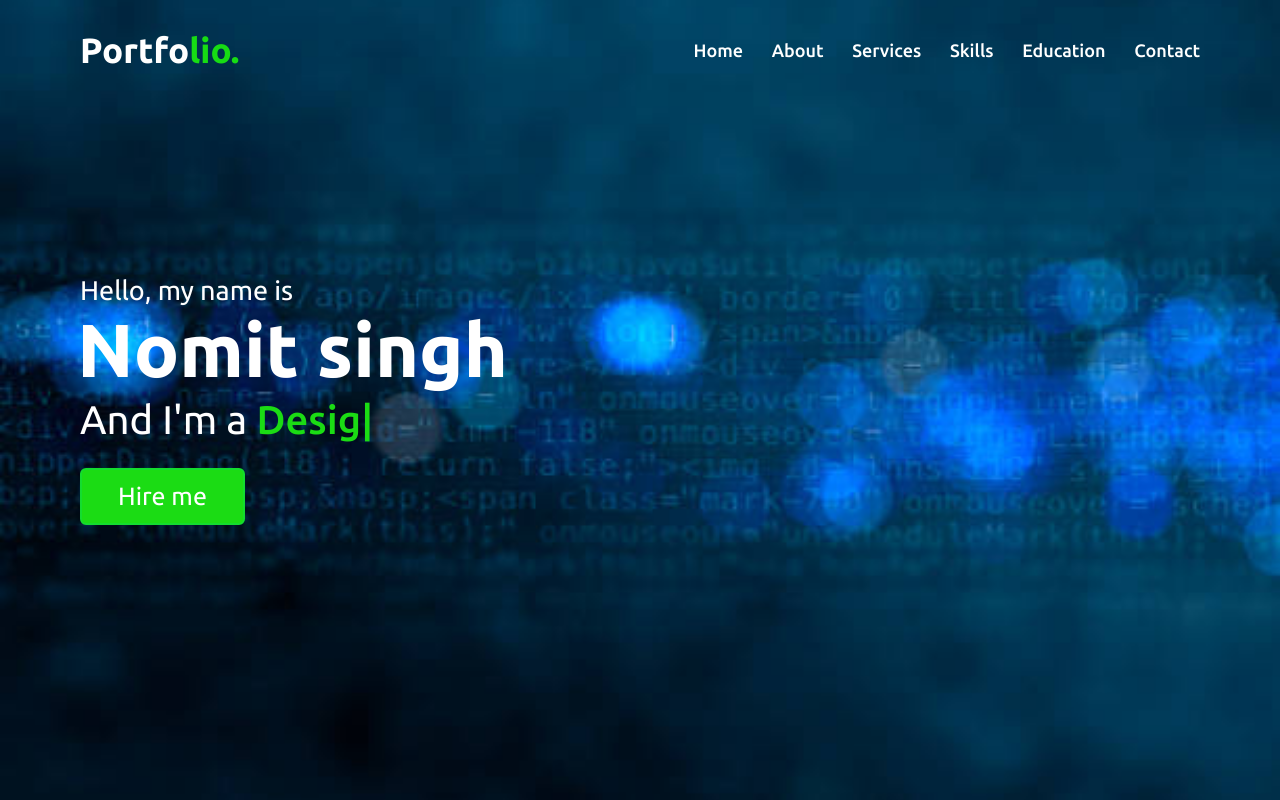
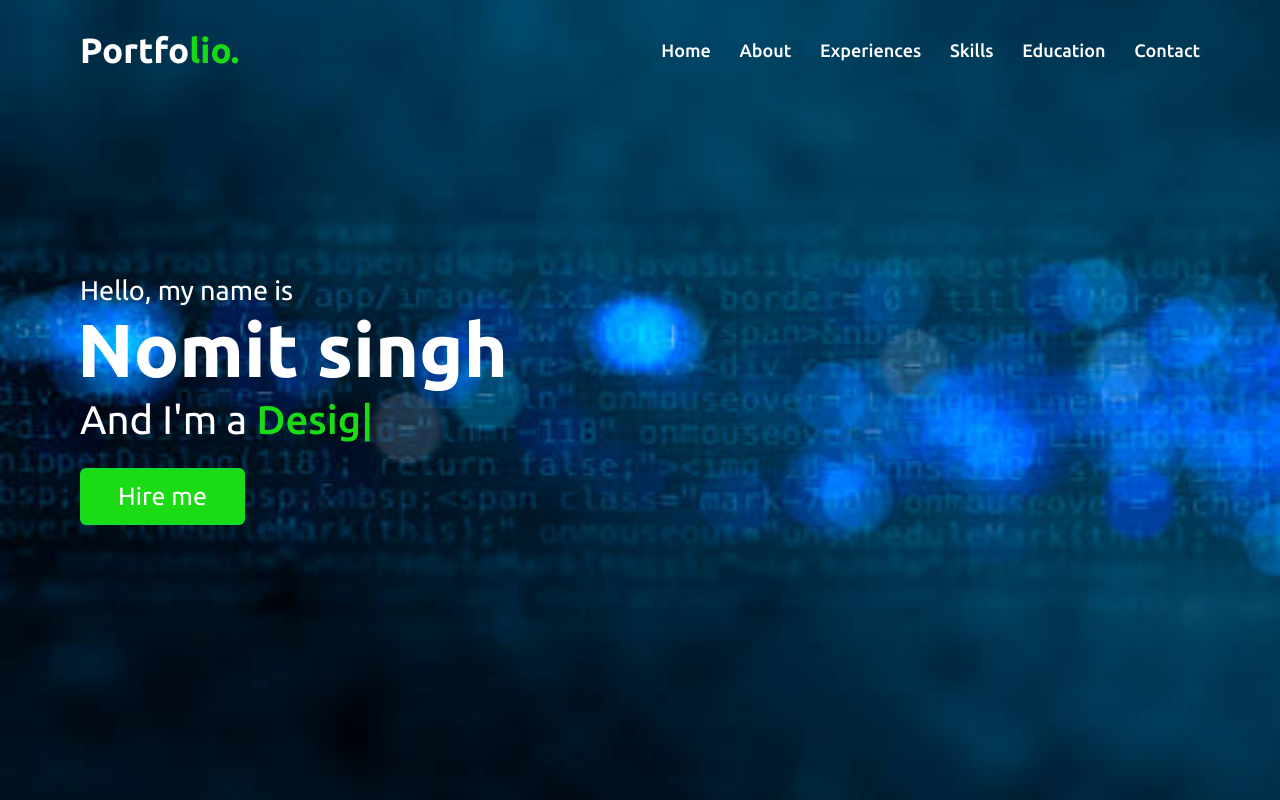
Before and after one commit to nomitsingh03/oibsip_taskno._2, a plain HTML site: page index.html in a window 1280 px wide. Shown: the top 800 px of the page. Drawn offline with nearby package versions, Linux system fonts and the light colour scheme.

Commit message:
Update 2

```diff
--- a/index.html
+++ b/index.html
@@ -23,7 +23,7 @@
             <ul class="menu">
                 <li><a href="#home" class="menu-btn">Home</a></li>
                 <li><a href="#about" class="menu-btn">About</a></li>
-                <li><a href="#services" class="menu-btn">Services</a></li>
+                <li><a href="#services" class="menu-btn">Experiences</a></li>
                 <li><a href="#skills" class="menu-btn">Skills</a></li>
                 <li><a href="#teams" class="menu-btn">Education</a></li>
                 <li><a href="#contact" class="menu-btn">Contact</a></li>
```
